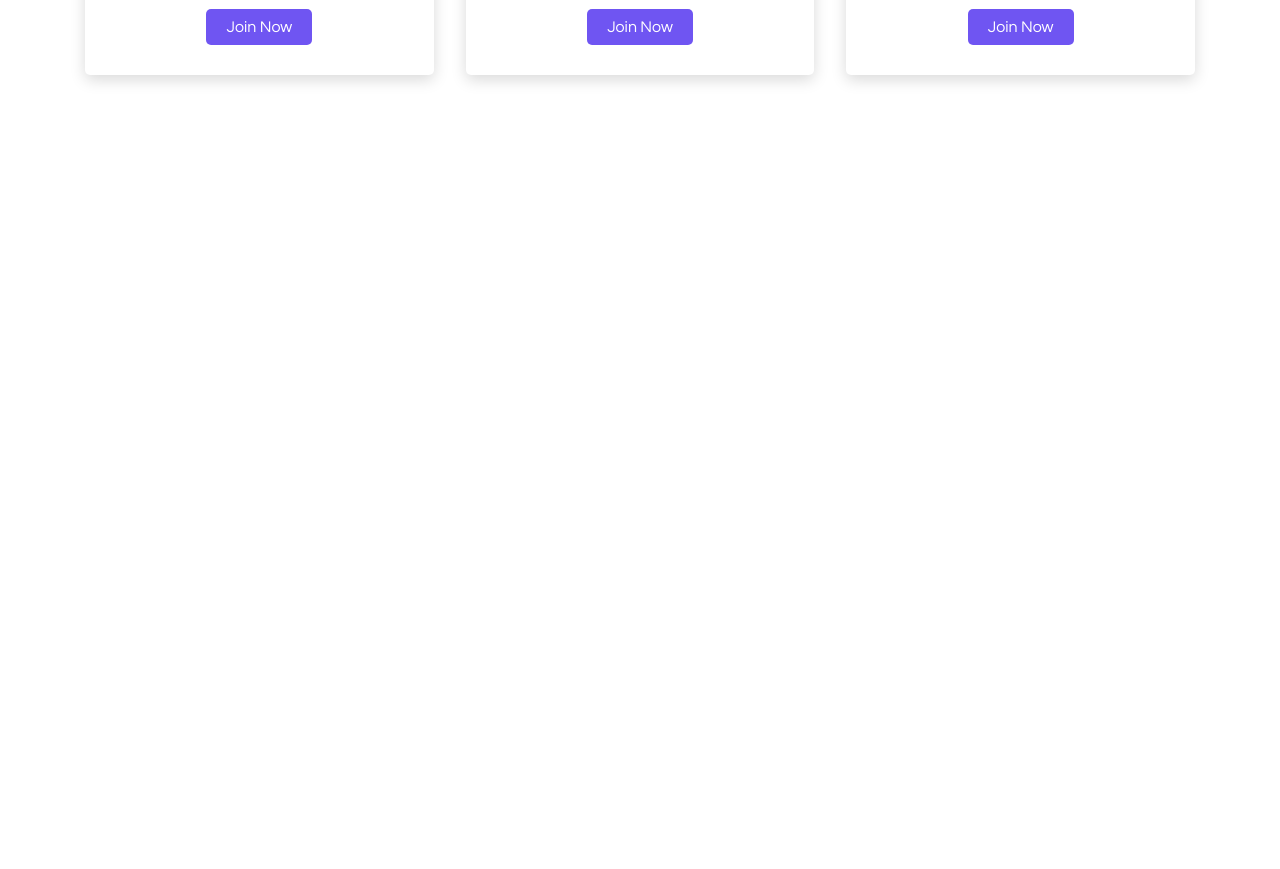
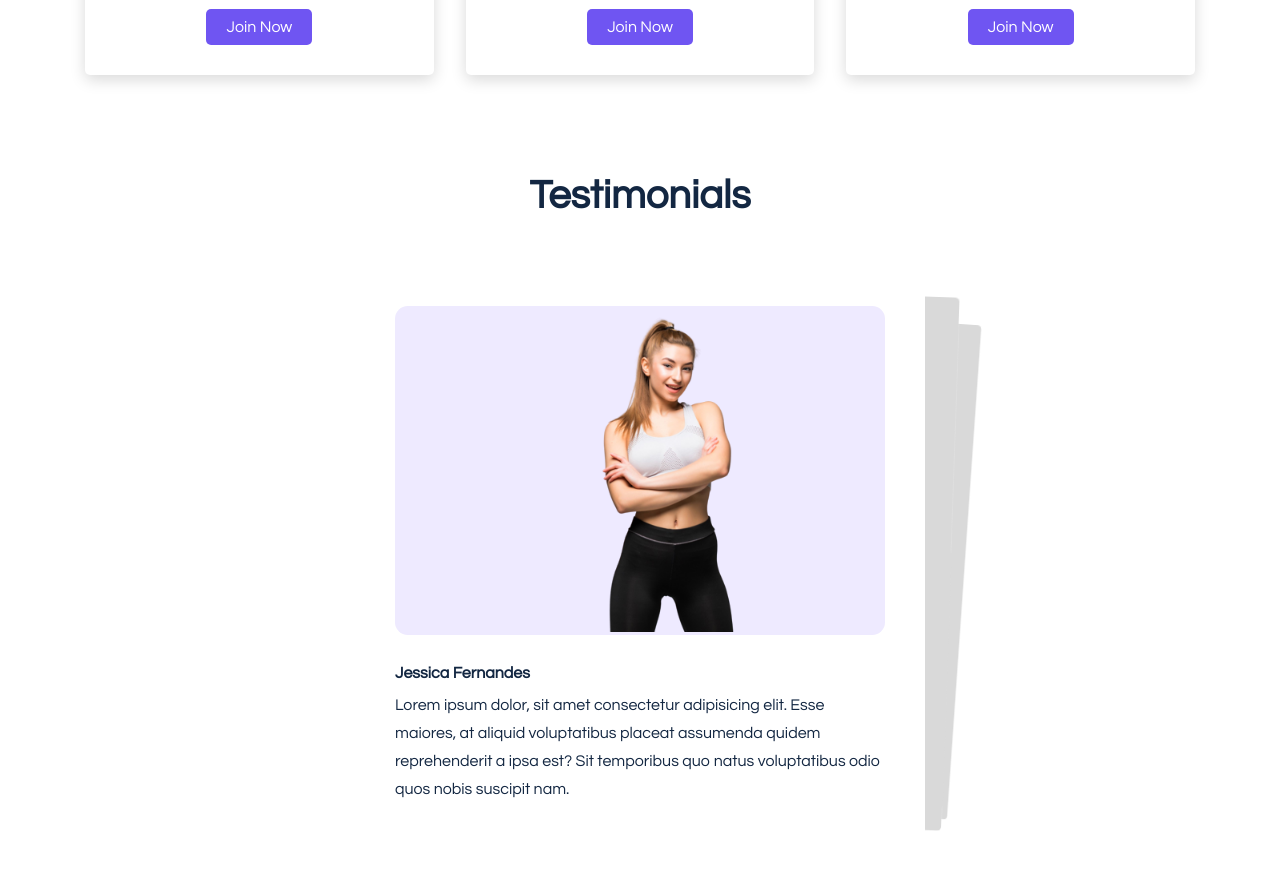
Before and after one commit to mariaemf/gym-website-reactjs, a React (Create React App) app: page / in a window 1280 px wide. Shown: the part 2320-3189 px from the top of the page. Before the commit the page ends 2445 px from the top, so only its background shows below. Built offline with nearby package versions, Linux system fonts and the light colour scheme.

Commit message:
page creation and styling in testimonials

```diff
--- a/package.json
+++ b/package.json
@@ -10,6 +10,7 @@
     "react-dom": "^18.2.0",
     "react-scripts": "5.0.1",
     "remixicon": "^2.5.0",
+    "swiper": "^8.4.5",
     "web-vitals": "^2.1.4"
   },
   "scripts": {
--- a/src/App.js
+++ b/src/App.js
@@ -4,6 +4,7 @@ import Exercises from "./components/UI/Exercises";
 import Hero from "./components/UI/Hero";
 import Princing from "./components/UI/Princing";
 import Start from "./components/UI/Start";
+import Testimonials from "./components/UI/Testimonials";
 
 function App() {
   return (
@@ -13,6 +14,7 @@ function App() {
       <Exercises />
       <Start />
       <Princing />
+      <Testimonials />
     </>
   );
 }
--- /dev/null
+++ b/src/components/UI/Testimonials.js
@@ -0,0 +1,74 @@
+import React from "react";
+import { Swiper, SwiperSlide } from "swiper/react";
+import "../../styles/testimonials.css";
+// Import Swiper styles
+import "swiper/css";
+import "swiper/css/effect-cards";
+// import required modules
+import { EffectCards } from "swiper";
+import avatar01 from "../../assets/img/avatar01.png";
+import avatar02 from "../../assets/img/avatar02.png";
+
+export default function Testimonials() {
+  return (
+    <>
+      <section>
+        <div className="container sliders">
+          <h2 className="section__title">Testimonials</h2>
+          <Swiper
+            effect={"cards"}
+            grabCursor={true}
+            modules={[EffectCards]}
+            className="mySwiper"
+          >
+            <SwiperSlide>
+              <div className="slide__item">
+                <div className="slide__img-01">
+                  <img src={avatar01} alt="" />
+                </div>
+
+                <h4>Jessica Fernandes</h4>
+                <p>
+                  Lorem ipsum dolor, sit amet consectetur adipisicing elit. Esse
+                  maiores, at aliquid voluptatibus placeat assumenda quidem
+                  reprehenderit a ipsa est? Sit temporibus quo natus
+                  voluptatibus odio quos nobis suscipit nam.
+                </p>
+              </div>
+            </SwiperSlide>
+            <SwiperSlide>
+              <div className="slide__item">
+                <div className="slide__img-02">
+                  <img src={avatar02} alt="" />
+                </div>
+
+                <h4>Jessica Fernandes</h4>
+                <p>
+                  Lorem ipsum dolor, sit amet consectetur adipisicing elit. Esse
+                  maiores, at aliquid voluptatibus placeat assumenda quidem
+                  reprehenderit a ipsa est? Sit temporibus quo natus
+                  voluptatibus odio quos nobis suscipit nam.
+                </p>
+              </div>
+            </SwiperSlide>
+            <SwiperSlide>
+              <div className="slide__item">
+                <div className="slide__img-03">
+                  <img src={avatar01} alt="" />
+                </div>
+
+                <h4>Jessica Fernandes</h4>
+                <p>
+                  Lorem ipsum dolor, sit amet consectetur adipisicing elit. Esse
+                  maiores, at aliquid voluptatibus placeat assumenda quidem
+                  reprehenderit a ipsa est? Sit temporibus quo natus
+                  voluptatibus odio quos nobis suscipit nam.
+                </p>
+              </div>
+            </SwiperSlide>
+          </Swiper>
+        </div>
+      </section>
+    </>
+  );
+}
--- /dev/null
+++ b/src/styles/testimonials.css
@@ -0,0 +1,54 @@
+.sliders {
+  width: 600px;
+}
+
+.swiper-slide {
+  background: #fff;
+  padding: 40px;
+  border-radius: 5px;
+
+}
+
+.slide__img-01 img,
+.slide__img-02 img,
+.slide__img-03 img {
+  width: 100%;
+
+}
+
+.slide__img-01 {
+  background: #eeeaff;
+
+}
+
+.slide__img-02 {
+  background: #d3cef2;
+}
+
+.slide__img-03 {
+  background: rgba(141, 141, 235, 1) 85%;
+
+}
+
+.slide__img-01,
+.slide__img-02,
+.slide__img-03 {
+  border-radius: 0.8rem;
+  margin-bottom: 30px;
+}
+
+.slide__item h4 {
+  margin-bottom: 10px;
+  color: var(--heading-color);
+}
+
+.slide__item p {
+  color: var(--heading-color);
+  line-height: 28px;
+}
+
+.sliders h2 {
+  font-size: 2.5rem;
+  margin-bottom: 50px;
+  text-align: center;
+}
```
Also changed, not shown: 2 other files (tests, documents, lock files or other folders).
